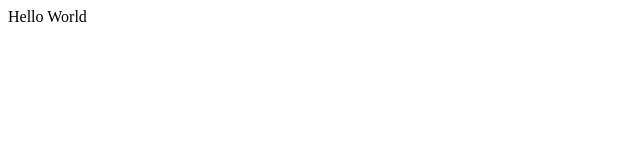
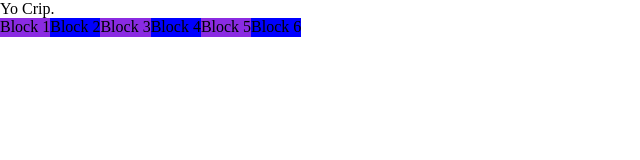
Before and after one commit to blakerunyon09/demo_site, a plain HTML site: page layouts.html in a window 1280 px wide. Shown: the whole page, without its empty margins (0-640 px from the left). Drawn offline with nearby package versions, Linux system fonts and the light colour scheme.

Commit message:
Added Beginning of Flex Styles

```diff
--- a/layouts.html
+++ b/layouts.html
@@ -1 +1,47 @@
-Hello World
+<!doctype html>
+
+<html lang="en">
+<head>
+  <meta charset="utf-8">
+
+  <title>Float, Flexbox, & Grid Demo</title>
+  <meta name="description" content="Float, Flexbox, & Grid Demo for Blake's Portfolio">
+  <meta name="author" content="Blake Runyon">
+
+  <link rel="stylesheet" href="style.css">
+  <link rel="stylesheet" href="/normalize.css">
+
+</head>
+
+<body>
+    <header>
+        Yo Crip.
+    </header>
+    <section>
+        <div class="flex-container">
+            <div class="flex-item style-item">
+                Block 1
+            </div>
+            <div class="flex-item style-item">
+                Block 2
+            </div>
+            <div class="flex-item style-item">
+                Block 3
+            </div>
+            <div class="flex-item style-item">
+                Block 4
+            </div>
+            <div class="flex-item style-item">
+                Block 5
+            </div>
+            <div class="flex-item style-item">
+                Block 6
+            </div>
+        </div>
+    </section>
+
+
+
+
+</body>
+</html>
--- a/style.css
+++ b/style.css
@@ -0,0 +1,11 @@
+.flex-container {
+    display: flex;
+}
+
+.style-item {
+    background-color: blue
+}
+
+.style-item:nth-child(odd) {
+    background-color: blueviolet
+}
```
